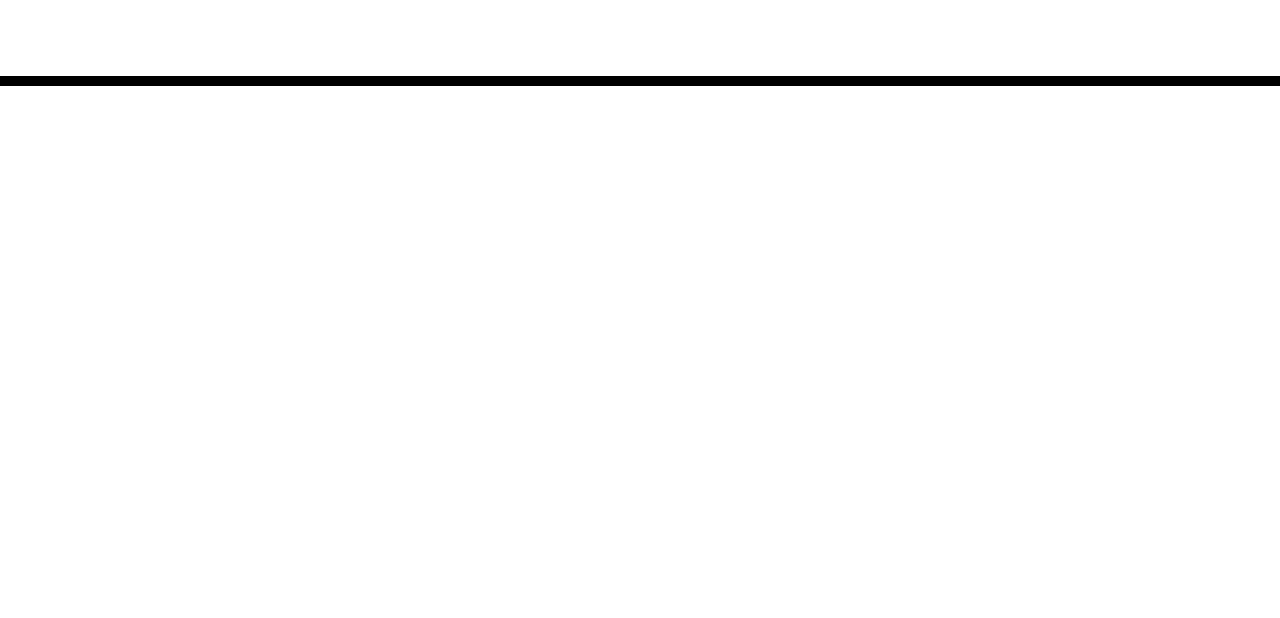
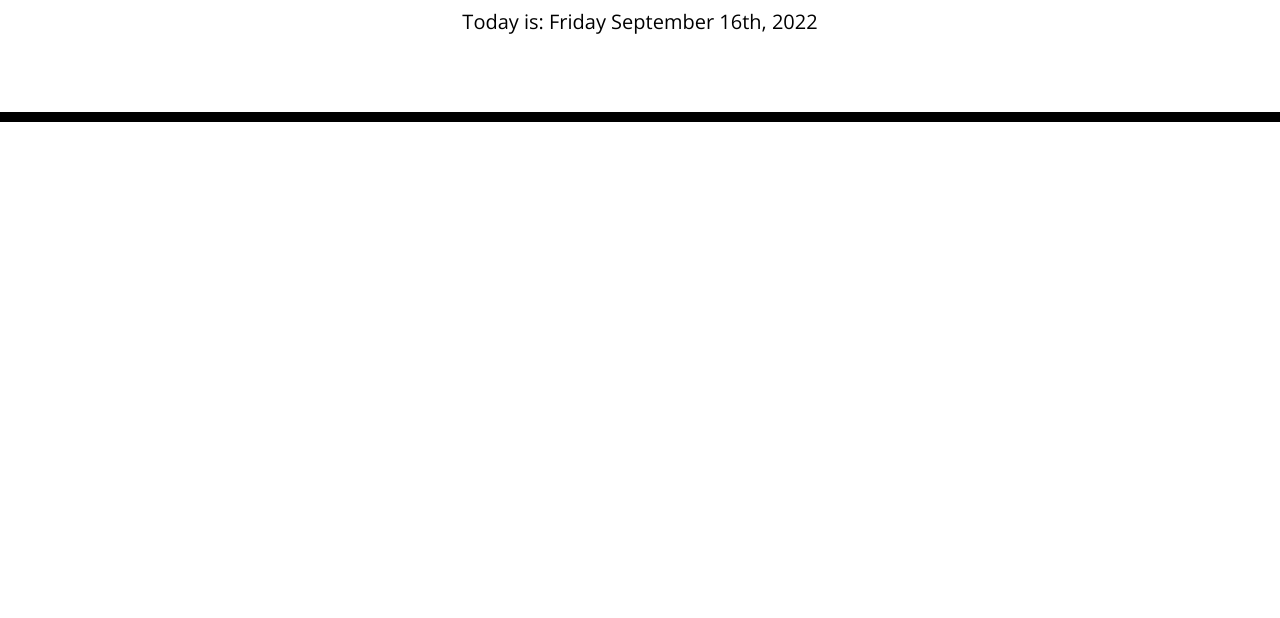
Before and after one commit to rdahltorp/work-day-scheduler, a plain HTML site: page index.html in a window 1280 px wide. Shown: the part 182-800 px from the top of the page. Drawn offline with nearby package versions, Linux system fonts and the light colour scheme; files that its build step writes are made by us from their sources.

Commit message:
Addition of custom JS file. Addition of dynamic current day in header section.

```diff
--- /dev/null
+++ b/assets/js/script.js
@@ -0,0 +1,3 @@
+//Today's Date in Header
+var today = moment().format("[Today is: ]dddd MMMM Do, YYYY");
+$("#currentDay").text(today)
--- a/index.html
+++ b/index.html
@@ -4,21 +4,29 @@
     <meta charset="UTF-8" />
     <meta name="viewport" content="width=device-width, initial-scale=1.0" />
     <meta http-equiv="X-UA-Compatible" content="ie=edge" />
+
+    <!--Link to bootstrap-->
     <link
       rel="stylesheet"
       href="https://stackpath.bootstrapcdn.com/bootstrap/4.3.1/css/bootstrap.min.css"
     />
+
+    <!--Link to fontawesome-->
     <link
       rel="stylesheet"
       href="https://use.fontawesome.com/releases/v5.8.1/css/all.css"
       integrity="sha384-50oBUHEmvpQ+1lW4y57PTFmhCaXp0ML5d60M1M7uH2+nqUivzIebhndOJK28anvf"
       crossorigin="anonymous"
     />
+
+    <!--Link to open sans font-->
     <link
       href="https://fonts.googleapis.com/css?family=Open+Sans&display=swap"
       rel="stylesheet"
     />
-    <link rel="stylesheet" href="style.css" />
+
+    <!--Link to custom style sheet-->
+    <link rel="stylesheet" href="./assets/css/style.css" />
     <title>Work Day Scheduler</title>
   </head>
 
@@ -32,7 +40,13 @@
       <!-- Timeblocks go here -->
     </div>
 
+    <!--Link to jquery-->
     <script src="https://cdnjs.cloudflare.com/ajax/libs/jquery/3.2.1/jquery.min.js"></script>
+
+    <!--Link to moment-->
     <script src="https://cdnjs.cloudflare.com/ajax/libs/moment.js/2.24.0/moment.min.js"></script>
+
+    <!--Link to custom JS-->
+    <script src="./assets/js/script.js"></script>
   </body>
 </html>
```
